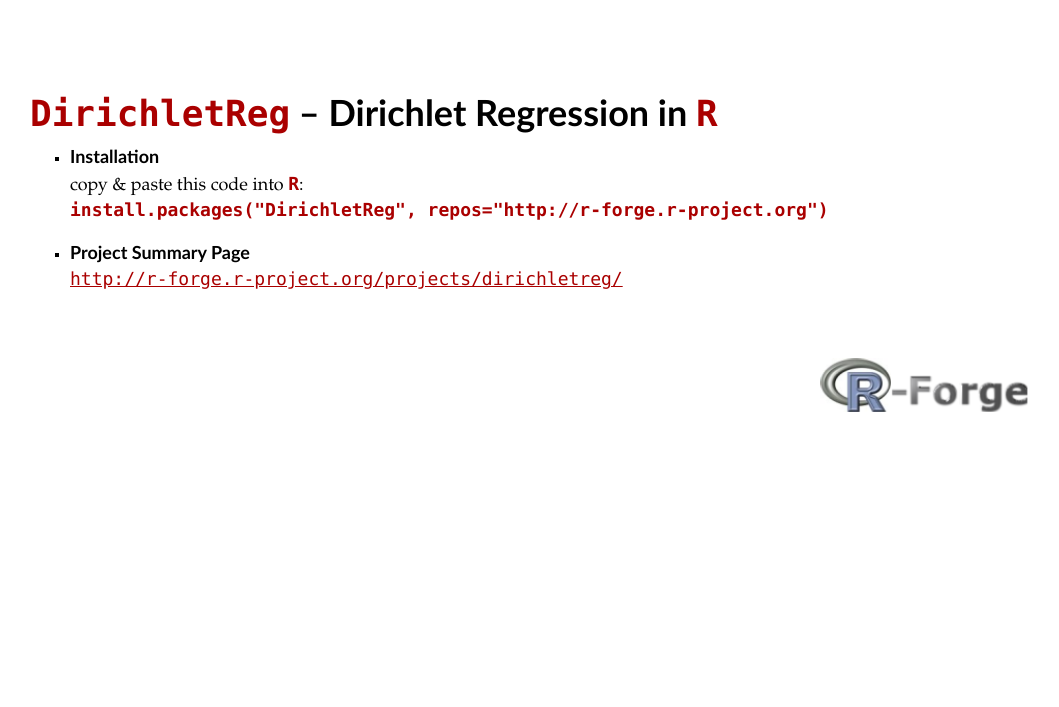
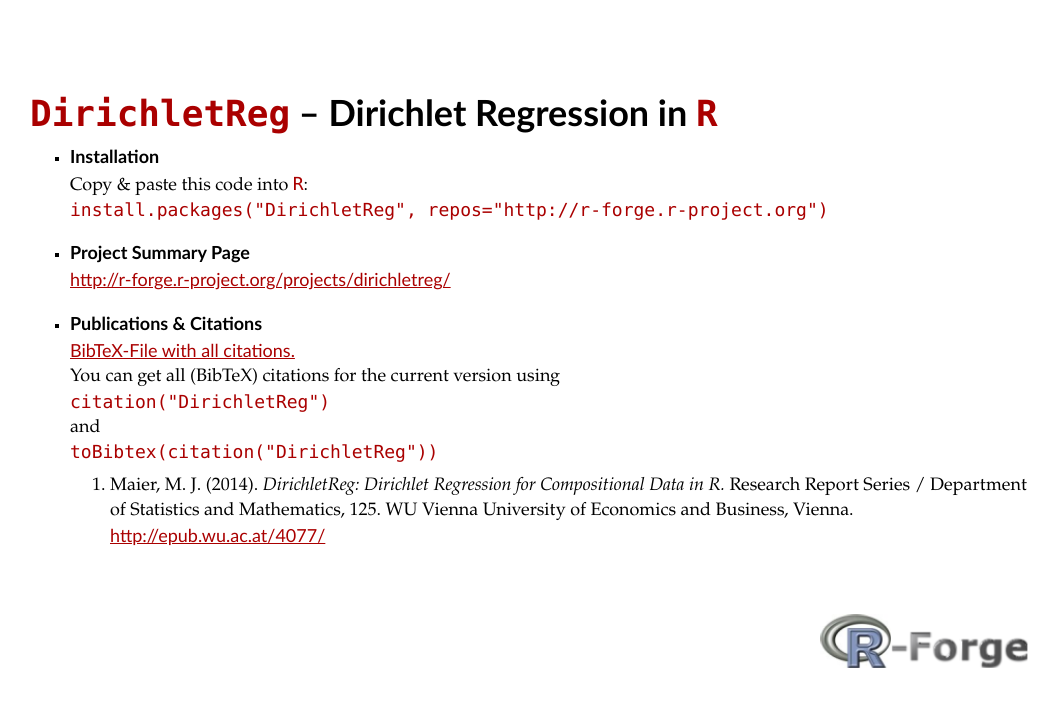
Before and after one commit to rforge/dirichletreg, a PHP site: page / in a window 1280 px wide. Shown: the top 707 px of the page, without its empty margins (110-1169 px from the left). Run offline with PHP 8.4, Linux system fonts and the light colour scheme.

Commit message:
citations, etc.
git-svn-id: svn://svn.r-forge.r-project.org/svnroot/dirichletreg@16 edb9625f-4e0d-4859-8d74-9fd3b1da38cb

```diff
--- a/www/index.php
+++ b/www/index.php
@@ -2,7 +2,6 @@
 <html lang="en">
   <head>
     <title>DirichletReg &ndash; Dirichlet Regression in R</title>
-<!--    <base href="http://dirichletreg.r-forge.r-project.org/index.php">-->
     <meta http-equiv="content-type" content="text/html; charset=UTF-8">
     <link href="style.css" rel="stylesheet" type="text/css">
   </head>
@@ -15,15 +14,36 @@
   <ul class="mainList">
     <li>
       <strong class="listheader">Installation</strong>
-      <br>
-      copy &amp; paste this code into <code>R</code>:
-      <br>
+      <br />
+      Copy &amp; paste this code into <code>R</code>:
+      <br />
       <code>install.packages("DirichletReg", repos="http://r-forge.r-project.org")</code>
     </li>
     <li>
       <strong class="listheader">Project Summary Page</strong>
-      <br>
+      <br />
       <a href="http://r-forge.r-project.org/projects/dirichletreg/">http://r-forge.r-project.org/projects/dirichletreg/</a>
+    </li>
+    <li>
+      <strong class="listheader">Publications &amp; Citations</strong>
+      <br />
+      <a href="DirichletReg.bib">BibTeX-File with all citations.</a>
+      <br />
+      You can get all (BibTeX) citations for the current version using
+      <br />
+      <code>citation("DirichletReg")</code>
+      <br />
+      and
+      <br />
+      <code>toBibtex(citation("DirichletReg"))</code>
+      <ol class="bibList">
+        <li>
+          Maier, M. J. (2014). <i>DirichletReg: Dirichlet Regression for Compositional Data in R.</i>
+          Research Report Series&nbsp;/ Department of Statistics and Mathematics, 125.
+          WU Vienna University of Economics and Business, Vienna.
+          <a href="http://epub.wu.ac.at/4077/", target="_blank">http://epub.wu.ac.at/4077/</a>
+        </li>
+      </ol>
     </li>
   </ul>
 
--- a/www/style.css
+++ b/www/style.css
@@ -14,7 +14,7 @@ body{
 }
 
 a{
-  font-family: Consolas, 'Courier New', Courier, monospace;
+  font-family: Calibri, Verdana, Arial, Helvetica, sans-serif;
   color: #AA0000;
 }
 
@@ -38,7 +38,6 @@ code{
   font-family: Consolas, 'Courier New', Courier, monospace;
   font-size: inherit;
   text-decoration: none;
-  font-weight: bold;
   color: #AA0000;
 }
 
@@ -50,6 +49,14 @@ ul.mainList li{
   margin-top:2ex;
 }
 
+ol.bibList{
+  list-style-type: dot;
+}
+
+ol.bibList li{
+  margin-top:1ex;
+}
+
 strong.listheader{
   font-family: Calibri, Verdana, Arial, Helvetica, sans-serif;
   font-size: large;
```
Also changed, not shown: 1 other file.
